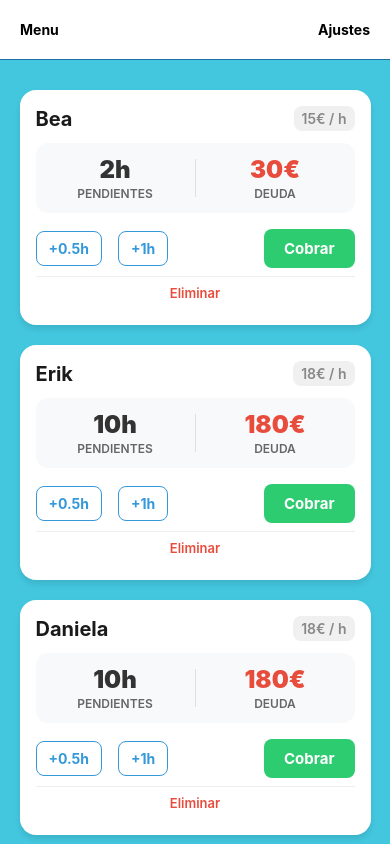
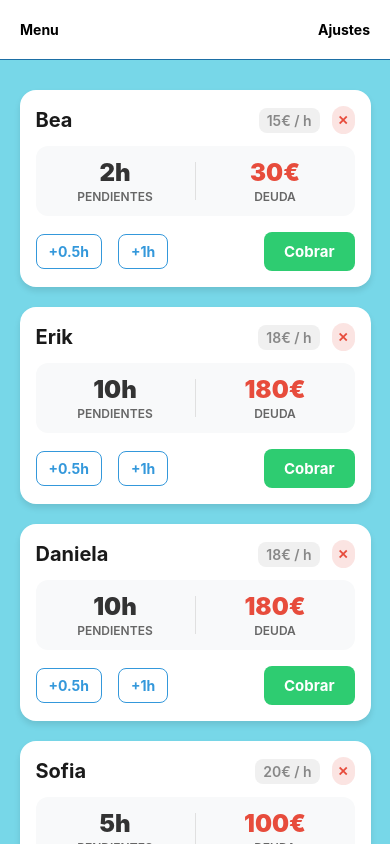
Before and after one commit to Pandaa38/App-profesores-REACT, a React Native app: screen / in a window 390 px wide. Built offline with nearby package versions, Linux system fonts and the light colour scheme.

Commit message:
alumnoCard terminado

```diff
--- a/App.tsx
+++ b/App.tsx
@@ -91,7 +91,7 @@ export default function App() {
 const styles = StyleSheet.create({
   container: {
     flex: 1,
-    backgroundColor: '#43c7df',
+    backgroundColor: '#43c8dfb7',
     alignItems: 'center',
     justifyContent: 'center',
     width: '100%',
--- a/src/components/AlumnoCard.tsx
+++ b/src/components/AlumnoCard.tsx
@@ -1,4 +1,4 @@
-import { View, Text, StyleSheet, TouchableOpacity, Alert } from 'react-native';
+import { View, Text, StyleSheet, TouchableOpacity, Alert, Platform } from 'react-native';
 import { Alumno } from '../type/types';
 
 type AlumnoCardProps = {
@@ -14,7 +14,16 @@ export default function AlumnoCard({ alumno, onCobrar, onAddHoras, onEliminar }:
   console.log("¿Recibo onEliminar?", typeof onEliminar);
 
   const confirmarEliminacion = () => {
+
+    // Alert no funciona en web (solo para probar funcionalidad boton)
+    if (Platform.OS === 'web') {
+      const confirmado = window.confirm(`¿Estás seguro de que quieres eliminar a ${alumno.nombre}?`);
+      if (confirmado) {
+        onEliminar(alumno);
+      }
+    }
     // Aquí podrías usar un Alert para confirmar la eliminación
+    else {
       Alert.alert(
         "Confirmar eliminación",
         `¿Estás seguro de que quieres eliminar a ${alumno.nombre}?`,
@@ -23,6 +32,7 @@ export default function AlumnoCard({ alumno, onCobrar, onAddHoras, onEliminar }:
           { text: "Eliminar", style: "destructive", onPress: () => onEliminar(alumno) }
         ]
       );
+    }
   };
 
   return (
@@ -30,8 +40,17 @@ export default function AlumnoCard({ alumno, onCobrar, onAddHoras, onEliminar }:
 
       {/* 1. CABECERA: Nombre y Tarifa */}
       <View style={styles.cabecera}>
+
         <Text style={styles.nombre}>{alumno.nombre}</Text>
+
+        <View style={styles.contenedorDerecha}>
           <Text style={styles.tarifa}>{alumno.precioPorHora}€ / h</Text>
+
+          <TouchableOpacity onPress={confirmarEliminacion} style={styles.botonEliminar}>
+            <Text style={styles.textoBotonEliminar}>✕</Text>
+          </TouchableOpacity>
+
+        </View>
       </View>
 
       {/* 2. DATOS PRINCIPALES: Panel tipo Dashboard */}
@@ -70,9 +89,11 @@ export default function AlumnoCard({ alumno, onCobrar, onAddHoras, onEliminar }:
       </View>
 
       {/* Botón de eliminar */}
+      {/*
       <TouchableOpacity style={styles.botonEliminar} onPress={confirmarEliminacion}>
         <Text style={styles.textoBotonEliminar}>Eliminar</Text>
       </TouchableOpacity>
+      */}
 
     </View>
   );
@@ -101,6 +122,12 @@ const styles = StyleSheet.create({
     justifyContent: 'space-between',
     alignItems: 'center',
     marginBottom: 12,
+  },
+
+  contenedorDerecha: {
+    flexDirection: 'row',
+    alignItems: 'center',
+    gap: 12,
   },
   nombre: {
     fontSize: 20,
@@ -186,15 +213,13 @@ const styles = StyleSheet.create({
     fontSize: 15,
   },
   botonEliminar: {
-    marginTop: 8,
-    padding: 8,
-    alignItems: 'center',
-    borderTopWidth: StyleSheet.hairlineWidth,
-    borderTopColor: '#eee',
+    padding: 6,
+    borderRadius: 20,
+    backgroundColor: '#e74d3c25', // Rojo para el botón de eliminar
   },
   textoBotonEliminar: {
     color: '#e74c3c',
     fontSize: 13,
-    fontWeight: '600',
+    fontWeight: 'bold',
   },
 });
```
Lines whose indentation alone changed are shown as unchanged.
